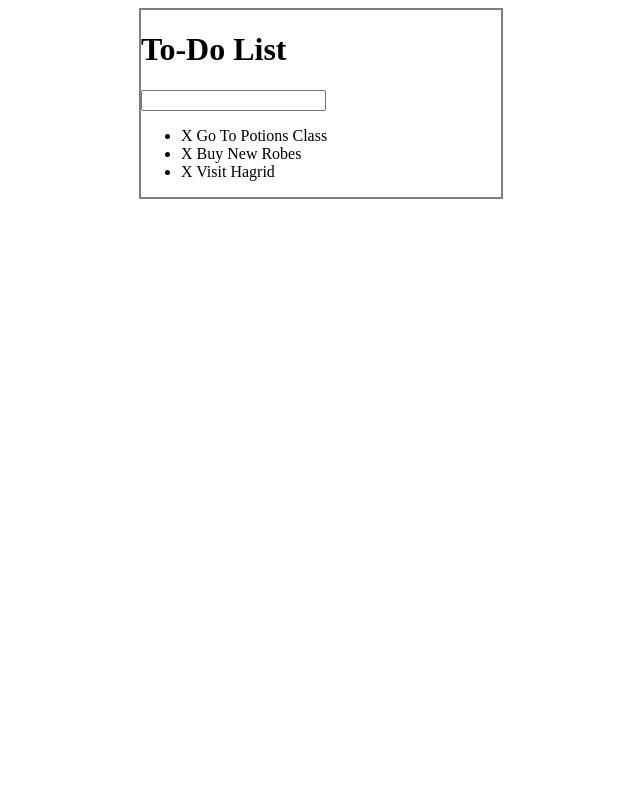
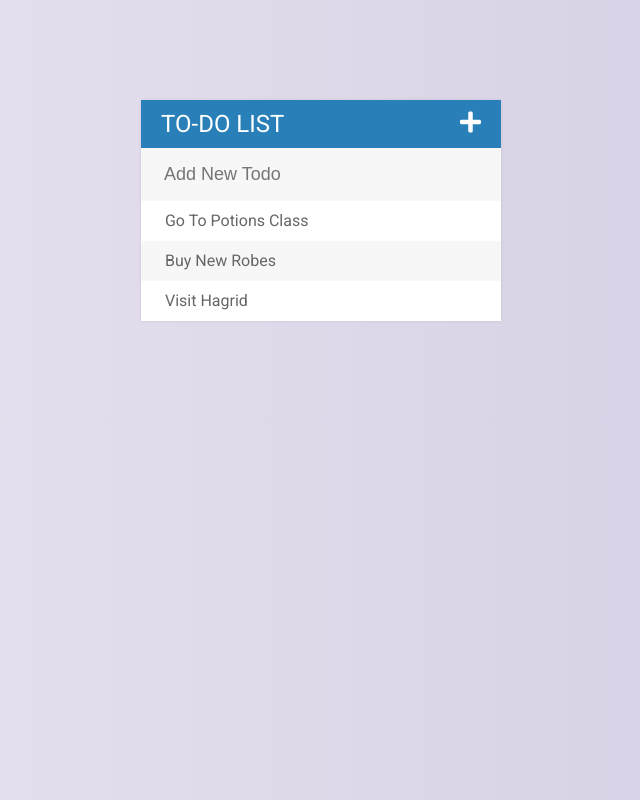
Before and after one commit to Mashinigami/TodoListProject, a plain HTML site: page index.html in a window 1280 px wide. Shown: the whole page, without its empty margins (319-959 px from the left). Drawn offline with Linux system fonts and the light colour scheme.

Commit message:
New input text, an unordered list, some event listeners to grey out and cross a done task, and a X to delete the task.

```diff
--- a/assets/css/todos.css
+++ b/assets/css/todos.css
@@ -1,7 +1,82 @@
+body {
+    font-family: Roboto;
+    background: #D3CCE3;  /* fallback for old browsers */
+    background: -webkit-linear-gradient(to right, #E9E4F0, #D3CCE3);  /* Chrome 10-25, Safari 5.1-6 */
+    background: linear-gradient(to right, #E9E4F0, #D3CCE3); /* W3C, IE 10+/ Edge, Firefox 16+, Chrome 26+, Opera 12+, Safari 7+ */
+
+}
+
+h1 {
+    background: #2980b9;
+    color: white;
+    margin: 0;
+    padding: 10px 20px;
+    text-transform: uppercase;
+    font-size: 24px;
+    font-weight: normal;
+}
+
+ul {
+    list-style: none;
+    margin: 0;
+    padding: 0;
+}
+
+li{
+    background: white;
+    height: 40px;
+    line-height: 40px;
+    color: #666;
+}
+
+li:nth-child(2n){
+    background: #f7f7f7;
+}
+
+li:hover span{
+    width: 40px;
+    opacity: 1.0;
+}
+
+span{
+    background: #e74c3c;
+    height: 40px;
+    margin-right: 20px;
+    text-align: center;
+    color: white;
+    width: 0px;
+    display: inline-block;
+    transition: 0.2s linear;
+    opacity: 0;
+}
+
+
+
+input {
+    font-size: 18px;
+    background: #f7f7f7;
+    width: 100%;
+    padding: 13px 13px 13px 20px;
+    box-sizing: border-box;
+    color: #2980b9;
+    border: 3px solid rgba(0,0,0,0);
+}
+
+input:focus{
+    background: white;
+    border: 3px solid #2980b9;;
+    outline: none;
+}
+
+.fa-plus{
+    float: right;
+}
+
 #container {
     width: 360px;
-    margin: 0 auto;
-    border: 2px solid grey;
+    margin: 100px auto;
+    background: #f7f7f7;
+    box-shadow: 0 0 3px rgba(0,0,0,0.1);
 }
 
 .completed {
--- a/assets/js/todos.js
+++ b/assets/js/todos.js
@@ -13,6 +13,10 @@ $("input[type='text']").keypress(function (e) {
     if(e.which === 13){
         var todoText = $(this).val();
         $(this).val("");
-        $('ul').append("<li><span>X</span> " + todoText + "</li>");
+        $('ul').append("<li><span><i class='fas fa-trash-alt'></i></span> " + todoText + "</li>");
     }
 });
+
+$(".fa-plus").click(function () {
+    $("input[type='text']").fadeToggle();
+});
--- a/index.html
+++ b/index.html
@@ -4,17 +4,19 @@
     <meta charset="UTF-8">
     <title>Todo List</title>
     <link rel="stylesheet" type="text/css" href="assets/css/todos.css">
+    <link href="https://fonts.googleapis.com/css?family=Roboto:400,500,700" rel="stylesheet">
+    <link rel="stylesheet" href="https://use.fontawesome.com/releases/v5.0.13/css/all.css" integrity="sha384-DNOHZ68U8hZfKXOrtjWvjxusGo9WQnrNx2sqG0tfsghAvtVlRW3tvkXWZh58N9jp" crossorigin="anonymous">
     <script type="text/javascript" src="assets/js/lib/jquery-3.3.1.min.js"></script>
 </head>
 <body>
     <div id="container">
-        <h1>To-Do List</h1>
-        <input type="text">
+        <h1>To-Do List <i class="fas fa-plus"></i></h1>
+        <input type="text" placeholder="Add New Todo">
 
         <ul>
-            <li><span>X </span>Go To Potions Class</li>
-            <li><span>X </span>Buy New Robes</li>
-            <li><span>X </span>Visit Hagrid</li>
+            <li><span><i class="fas fa-trash-alt"></i></span> Go To Potions Class</li>
+            <li><span><i class="fas fa-trash-alt"></i></span> Buy New Robes</li>
+            <li><span><i class="fas fa-trash-alt"></i></span> Visit Hagrid</li>
         </ul>
     </div>
 </body>
```
